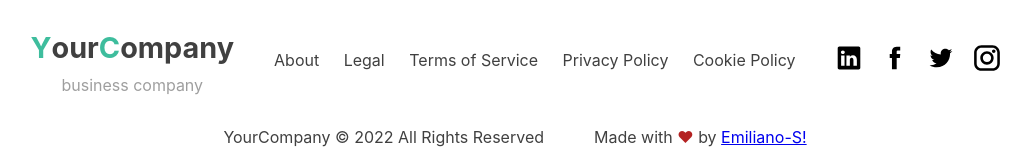
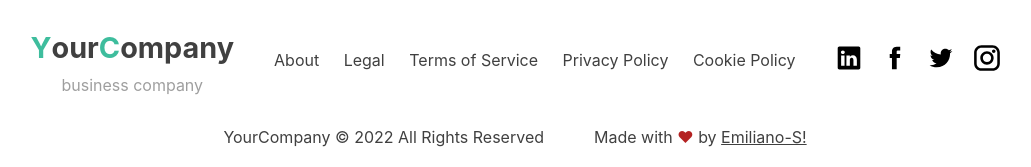
Before and after one commit to Emiliano-S/Business_theme, a plain HTML site: page index.html in a window 1280 px wide. Shown: the part 4037-4204 px from the top of the page, without its empty margins (125-1156 px from the left). Drawn offline with Linux system fonts and the light colour scheme.

Commit message:
Change color footer copyright a

```diff
--- a/assets/css/main.css
+++ b/assets/css/main.css
@@ -378,6 +378,9 @@ footer{
     gap: 50px;
 }
 
+.footer-copyright a{
+    color: var(--lightBlack);
+}
 .footer-copyright p:nth-child(2) span{
     color: rgba(180, 34, 34,1)
 }
```
